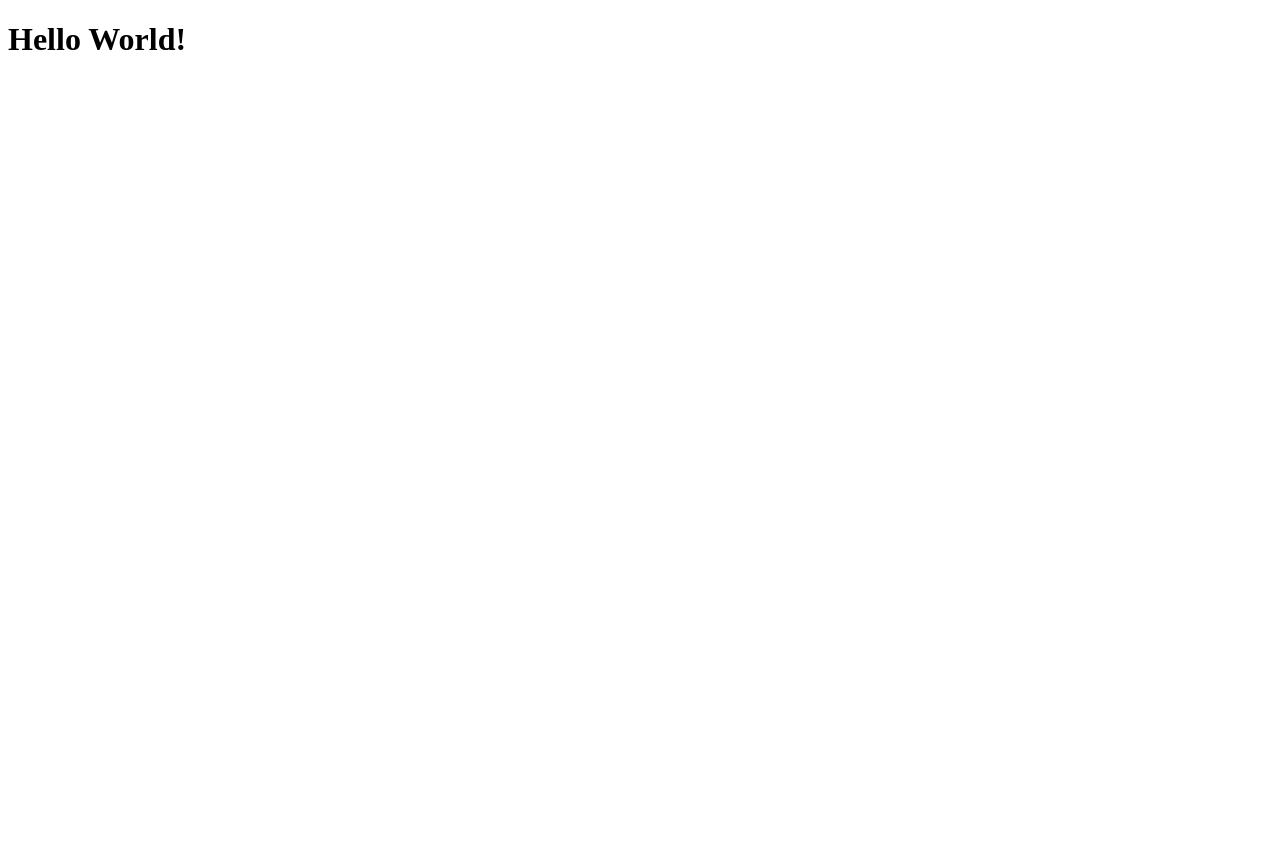
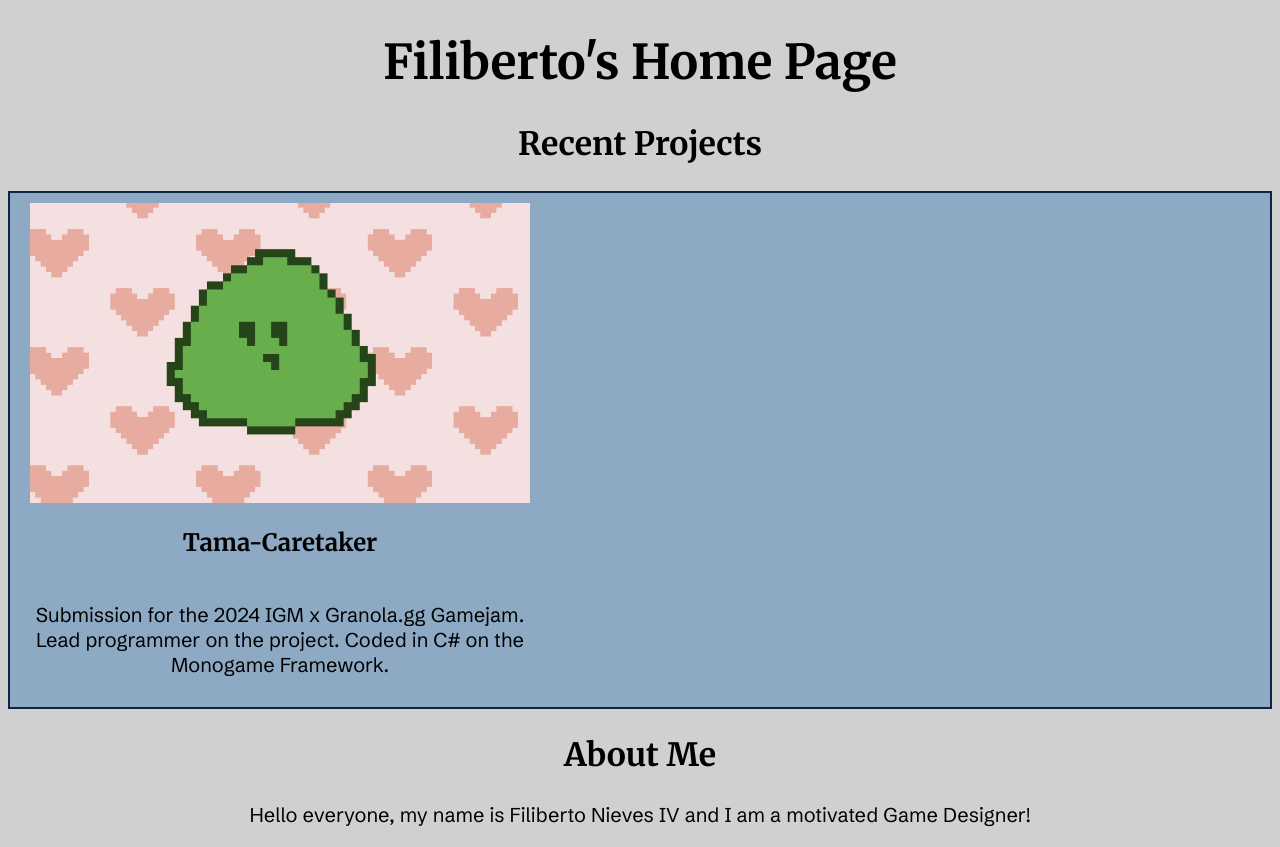
Before and after one commit to NFX-Prime/nfxprime.github.io, a plain HTML site: page index.html in a window 1280 px wide. Before the commit the page ends 800 px from the top, so only its background shows below. Drawn offline with Linux system fonts and the light colour scheme.

Commit message:
Home page css and first project container created

```diff
--- /dev/null
+++ b/css/stylesheet.css
@@ -0,0 +1,41 @@
+
+*{
+    color: black;
+}
+h1{
+    font-size: 3rem;
+    text-align: center;
+    font-family: "Merriweather", serif;
+}
+
+h2{
+    font-size: 2.0rem;
+    font-family: "Merriweather", serif;
+    text-align: center;
+}
+h3{
+    font-size: 1.5rem;
+    font-family: "Merriweather", serif;
+}
+p{
+    font-size: 1.25em;
+    text-align: center;
+    font-family: "Schibsted Grotesk", serif;
+}
+body{
+    background-color: #d0d0d0;
+}
+
+#projects{
+    border: solid, 2px, #0B2545;
+    background-color: #8DA9C4;
+    padding: 10px
+}
+.proj-container{
+    display: flex;
+    flex-flow: column nowrap;
+    justify-content: flex-start;
+    align-items: center;
+    width: 520px;
+
+}
--- a/index.html
+++ b/index.html
@@ -1,11 +1,40 @@
 <!DOCTYPE html>
 <html lang="en">
 <head>
+    <link rel="preconnect" href="https://fonts.googleapis.com">
+    <link rel="preconnect" href="https://fonts.gstatic.com" crossorigin>
+    <link href="https://fonts.googleapis.com/css2?family=IBM+Plex+Serif:ital,wght@0,100;0,200;0,300;0,400;0,500;0,600;0,700;1,100;1,200;1,300;1,400;1,500;1,600;1,700&family=Merriweather:ital,wght@0,300;0,400;0,700;0,900;1,300;1,400;1,700;1,900&family=Noto+Sans:ital,wght@0,100..900;1,100..900&family=Roboto+Condensed:ital,wght@0,100..900;1,100..900&family=Schibsted+Grotesk:ital,wght@0,400..900;1,400..900&display=swap" rel="stylesheet">
     <meta charset="UTF-8">
     <meta name="viewport" content="width=device-width, initial-scale=1.0">
     <title>Filiberto's Home Page</title>
+    <style>
+        @import url("css/stylesheet.css");
+    </style>
 </head>
 <body>
-    <h1>Hello World!</h1>
+    <header>
+        <h1>Filiberto's Home Page</h1>
+    </header>
+
+    <main>
+        <h2> Recent Projects</h2>
+        <div id="projects">
+            <div class="proj-container">
+                <img src="media/tama-caretaker.png" alt="Tama-Caretaker Image">
+                <h3>Tama-Caretaker</h3>
+                <p>Submission for the 2024 IGM x Granola.gg Gamejam. Lead programmer on the project. Coded in C# on the Monogame Framework.</p>
+            </div>
+
+        </div>
+    </main>
+
+    <footer>
+        <div>
+            <h2>About Me</h2>
+            <p>Hello everyone, my name is Filiberto Nieves IV and I am a motivated Game Designer!</p>
+        </div>
+    </footer>
+
+
 </body>
 </html>
```
Also changed, not shown: media/tama-caretaker.png (added).
